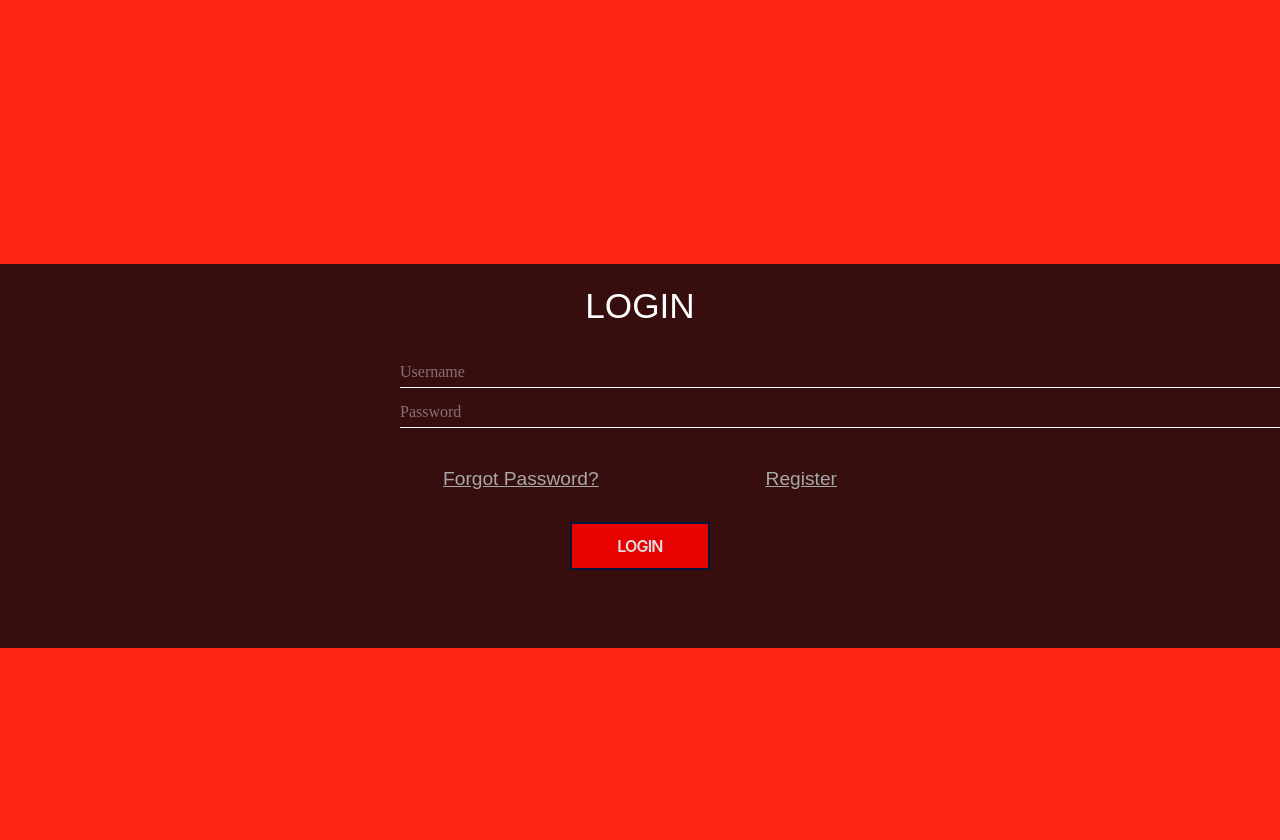
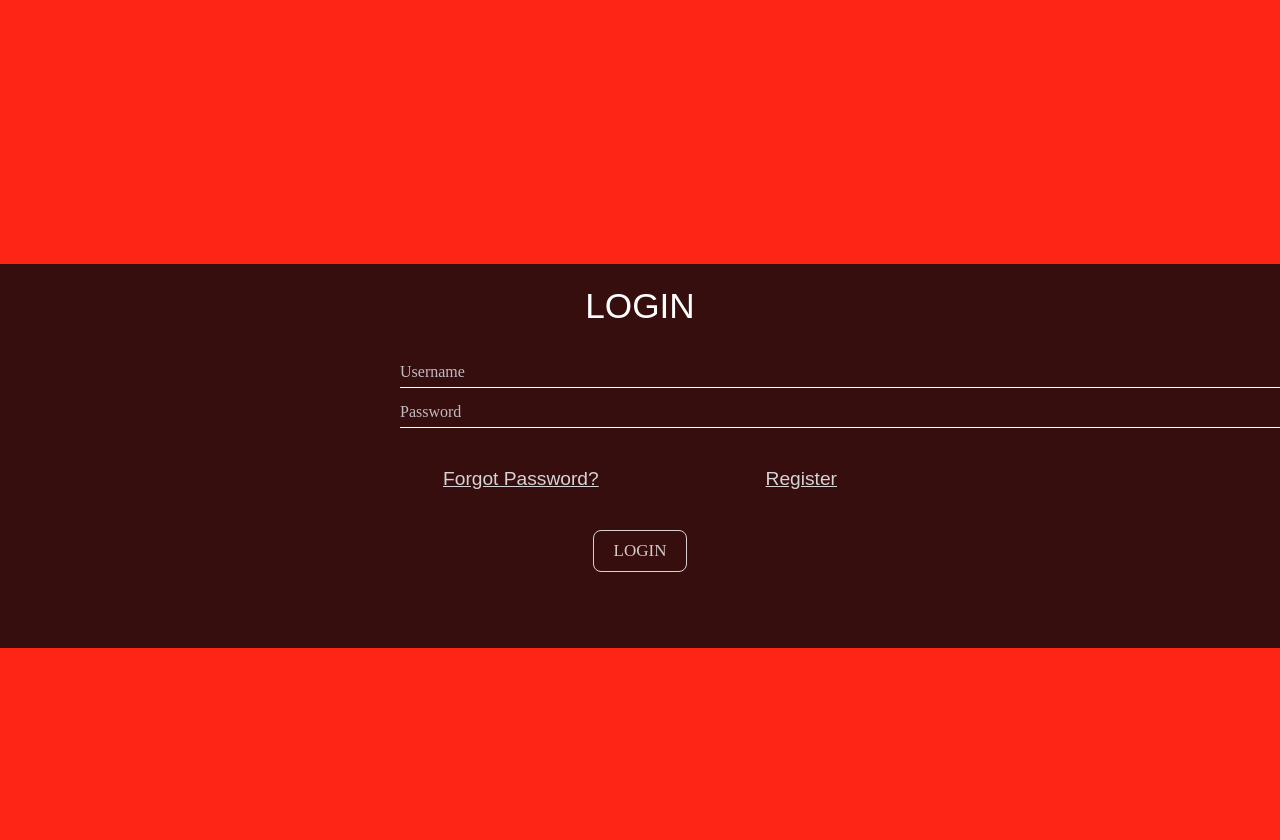
Before and after one commit to Whandger/Match-Movies, a Flask app: page /login in a window 1280 px wide. Run offline with Flask 3, Linux system fonts and the light colour scheme.

Commit message:
Update login.css

```diff
--- a/static/css/login.css
+++ b/static/css/login.css
@@ -63,14 +63,14 @@ input{
 
 ::placeholder{
     font-size: 2vh;
-    color: rgba(240, 248, 255, 0.425);
+    color: rgba(240, 248, 255, 0.74);
     padding-top: 0px;
     padding-right: 20px;
     border-bottom-color: #777777;
 }
 
 a {
-    color: rgb(168, 168, 168);
+    color: rgb(212, 212, 212);
     background-color: transparent;
     text-decoration: none;
   }
@@ -88,54 +88,33 @@ a {
   }
 
  /* botão --------------------------------------------------------*/
-div.button{
-    display: flex;
-    justify-content: center;
-    align-items: center;
-    padding-top: 4vh;
+ button {
+  margin-top: 5dvh;
+  padding: 10px 20px;
+  text-transform: uppercase;
+  border-radius: 8px;
+  font-size: 17px;
+  font-weight: 500;
+  color: #ffffffc7;
+  text-shadow: none;
+  background: transparent;
+  cursor: pointer;
+  box-shadow: transparent;
+  border: 1px solid #ffffffce;
+  transition: 0.5s ease;
+  user-select: none;
 }
-.button-58 {
-    align-items: center;
-    background-color: rgb(233, 0, 0);
-    border: 2px solid rgb(0, 24, 61);
-    box-sizing: border-box;
-    color: #dfdfdf;
-    cursor: pointer;
-    display: inline-flex;
-    fill: #000;
-    font-family: Inter,sans-serif;
-    font-size: 16px;
-    font-weight: 600;
-    height: 48px;
-    justify-content: center;
-    letter-spacing: -.8px;
-    line-height: 24px;
-    min-width: 140px;
-    outline: 0;
-    padding: 0 17px;
-    text-align: center;
-    text-decoration: none;
-    transition: all .3s;
-    user-select: none;
-    -webkit-user-select: none;
-    touch-action: manipulation;
-  }
 
-  .button-58:focus {
-    color: #dfdfdf;
-  }
+#button-58:hover,
+:focus {
+  color: #ffffff;
+  background: #ff0000;
+  border: 1px solid #ff0000;
+  text-shadow: 0 0 5px #ffffff, 0 0 10px #ffffff, 0 0 20px #ffffff;
+  box-shadow: 0 0 2.5px #ff0000, 0 0 10px #ff0000, 0 0 25px #ff0000,
+    0 0 100px #ff0000;
+}
 
-  .button-58:hover {
-    background-color: #314361;
-    border-color: #314361;
-    fill: #314361;
-  }
-
-  .button-58:active {
-    background-color: #2159ac;
-    border-color: #2159ac;
-    fill: #2159ac;
-  }
 
   /* botão --------------------------------------------------------*/
 
@@ -192,5 +171,4 @@ z-index: 1000;
 
   a.back {
     cursor: pointer;
-
   }
```
